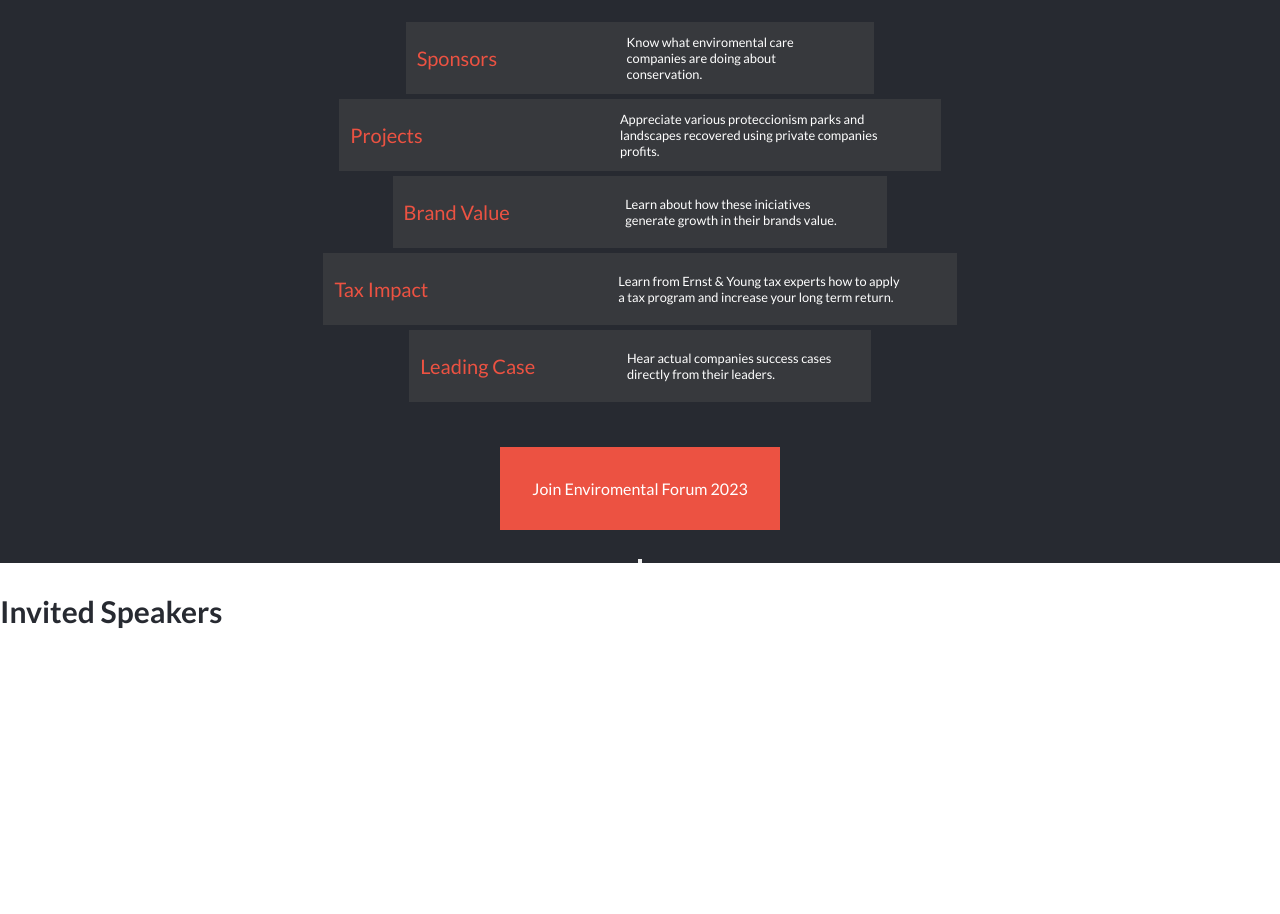
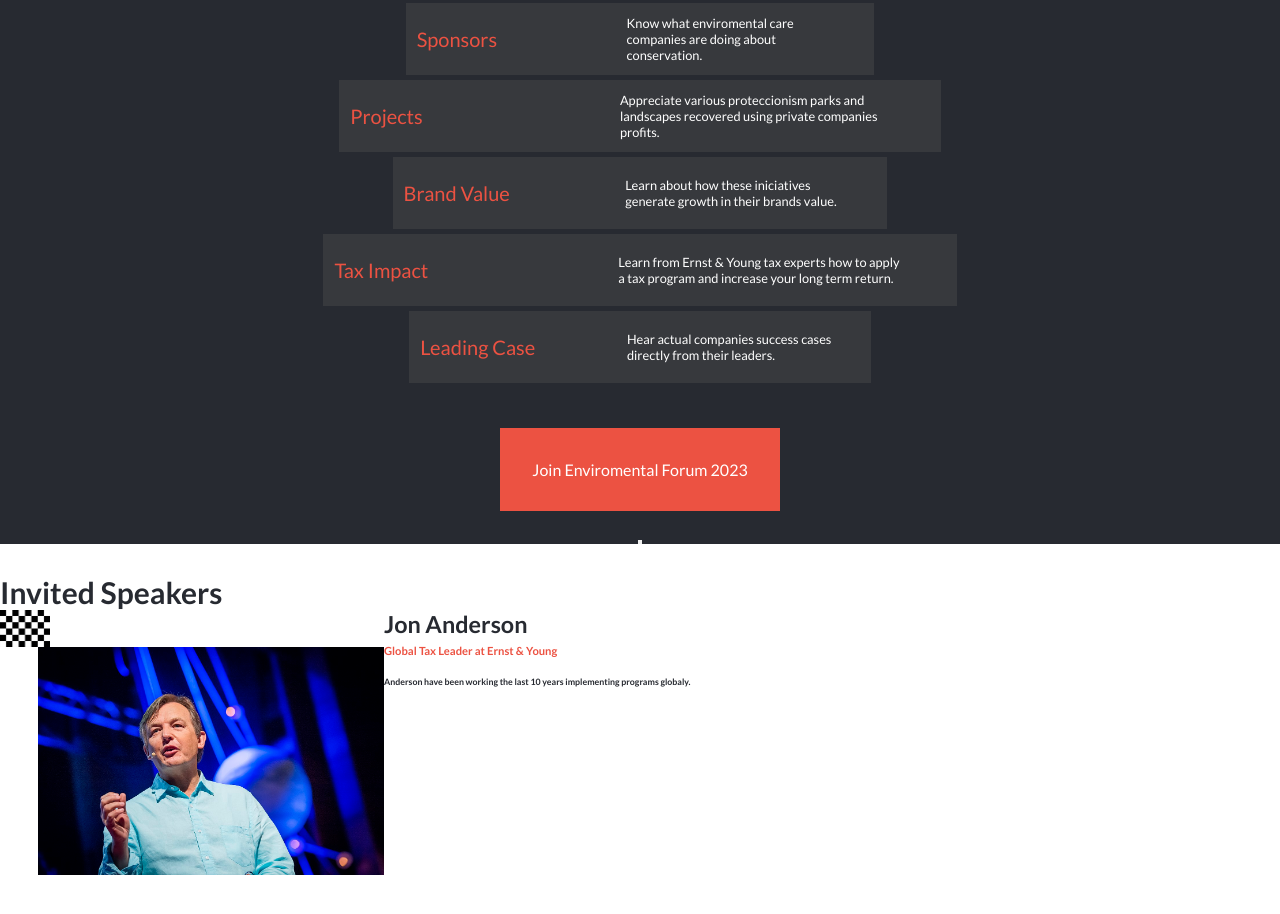
Before and after one commit to HFG43/Capstone1, a plain HTML site: page index.html in a window 1280 px wide. Shown: the part 586-1500 px from the top of the page. Before the commit the page ends 1287 px from the top, so only its background shows below. Drawn offline with Linux system fonts and the light colour scheme.

Commit message:
Speakers in place

```diff
--- a/index.html
+++ b/index.html
@@ -16,7 +16,7 @@
   <header>
     <nav class="nav-bar">
       <div><img class="mobile" src="./Images/Hamburguer_Menu.png"/></div>
-      <img/>
+      <img src="./Images/Forum Logo.png"/>
       <ul class="navbar-menu-list desktop">
         <li>About</li>
         <li>Program</li>
@@ -104,20 +104,20 @@
     <span></span>
 
     <div class="speakers-container">
-      <div class="speaker">
+      <div class="speaker-full-container">
         <div class="speaker-picture-container">
-          <img>
-          <img>
+          <img class="race-flag" src="./Images/Pictures/Race-flag.png">
+          <img class="speaker-picture" src="./Images/Pictures/Jon_Anderson.jpg">
         </div>
         <div class="speaker-profile-data">
-          <h3></h3>
-          <p></p>
+          <h3 class="speaker-profile-data-name">Jon Anderson</h3>
+          <p class="speaker-profile-data-role">Global Tax Leader at Ernst & Young</p>
           <span></span>
-          <p></p>
+          <p class="speaker-profile-data-description">Anderson have been working the last 10 years implementing programs globaly.</p>
         </div>
       </div>
+    </div>
 
-    </div>
   </section>
 
   <script src="index.js"></script>
--- a/style.css
+++ b/style.css
@@ -21,6 +21,10 @@ html {
 }
 
 /* ----------------- NAVIGATION BAR ------------------- */
+
+.nav-bar {
+  display: flex;
+}
 
 /* ----------------- HOME INTRO SECTION ------------------- */
 
@@ -128,3 +132,52 @@ html {
   font-size: 20px;
   font-weight: 500;
 }
+
+.speaker-full-container {
+  display: flex;
+}
+
+.speaker-picture-container {
+  width: 30%;
+  display: flex;
+  flex-direction: column;
+}
+
+.race-flag {
+  width: 50px;
+}
+
+.speaker-picture {
+  width: 90%;
+  height: 85%;
+  margin-left: 10%;
+
+}
+
+.speaker-profile-data {
+  width: 65%;
+}
+
+.speaker-profile-data-name {
+  color: #272a31;
+  size: 1rem;
+  font-weight: 700;
+  padding-bottom: 6px;
+}
+
+.speaker-profile-data-role {
+  color: #ec5242;
+  font-size: 0.7rem;
+  font-weight: 700;
+  margin-bottom: 1.2rem;
+}
+
+.speaker-profile-data-description {
+  color: #272a31;
+  font-size: 0.55rem;
+  font-weight: 700;
+}
+
+.speaker-picture {
+  width: 90%;
+}
```
Also changed, not shown: Images/Forum Logo.png (added), Images/Pictures/Jon_Anderson.jpg (added), Images/Pictures/Race-flag.png (added).
